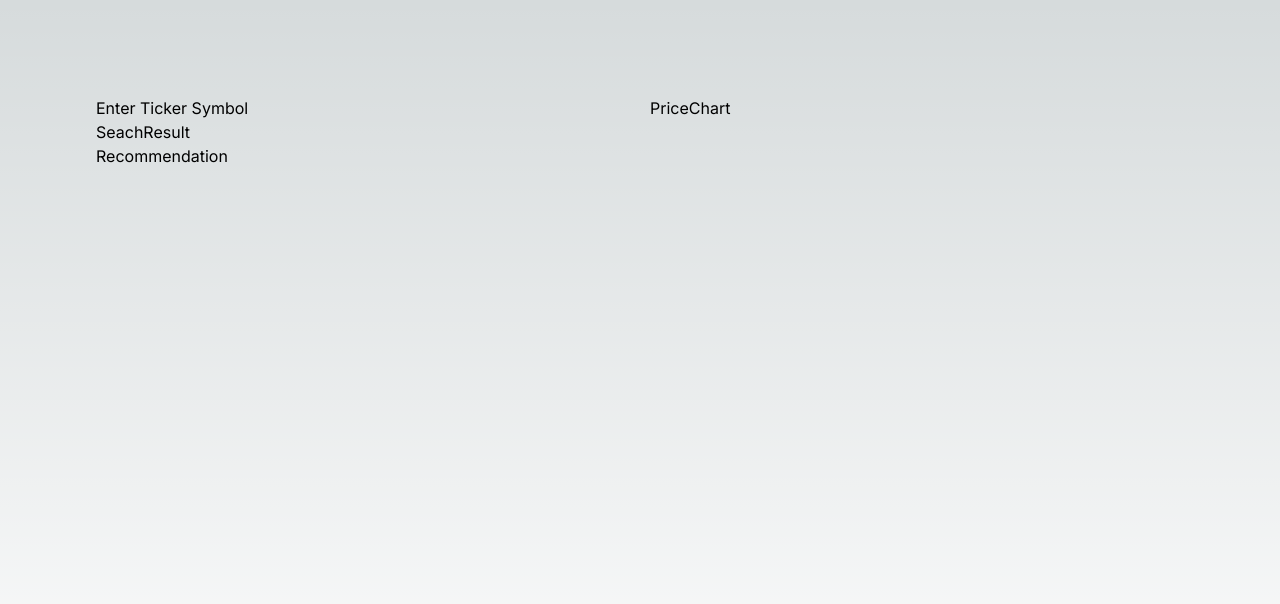
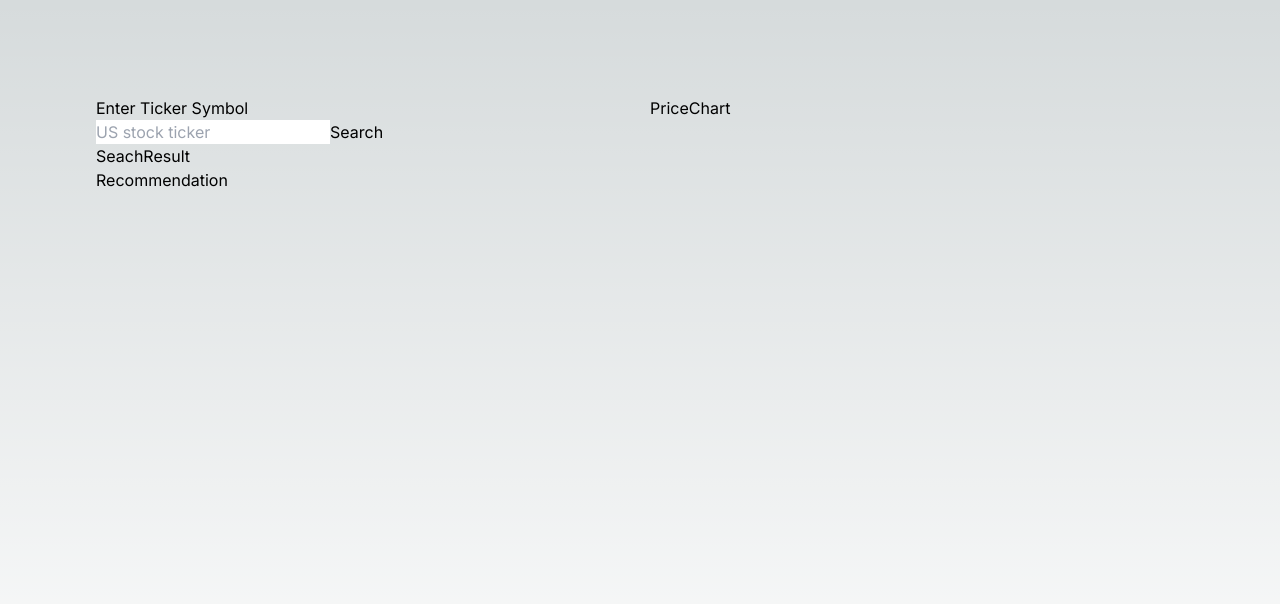
Before and after one commit to adamiku/nextjs-stock-checker, a Next.js app: page / in a window 1280 px wide. Shown: the top 604 px of the page. Built offline with nearby package versions, Linux system fonts and the light colour scheme.

Commit message:
feat: add searchbar functionality

```diff
--- a/app/features/stock/index.tsx
+++ b/app/features/stock/index.tsx
@@ -1,15 +1,7 @@
-import Recommendation from './recommendation/recommendation';
-import SeachResult from './search/seach-result/search-result';
-import SearchBar from './search/search-bar/search-bar';
+import { PropsWithChildren } from 'react';
 
-function Stock() {
-  return (
-    <>
-      <SearchBar />
-      <SeachResult />
-      <Recommendation />
-    </>
-  );
+function Stock({ children }: PropsWithChildren) {
+  return <>{children}</>;
 }
 
 export default Stock;
--- a/app/features/stock/search/search-bar/search-bar.tsx
+++ b/app/features/stock/search/search-bar/search-bar.tsx
@@ -1,7 +1,34 @@
-function SearchBar() {
+'use client';
+
+import { usePathname, useRouter } from 'next/navigation';
+import { useRef } from 'react';
+
+type Props = {
+  query: string;
+};
+
+function SearchBar({ query }: Props) {
+  const router = useRouter();
+  const pathName = usePathname();
+  const inputRef = useRef<HTMLInputElement>(null);
+
+  const searchQuery = () => {
+    router.push(`${pathName}?query=${inputRef.current?.value}`);
+  };
+
   return (
     <>
-      <h2>Enter Ticker Symbol</h2>
+      <label htmlFor="searchInput">Enter Ticker Symbol</label>
+      <br />
+      <input
+        placeholder="US stock ticker"
+        defaultValue={query}
+        id="searchInput"
+        name="search"
+        className="text-black"
+        ref={inputRef}
+      />
+      <button onClick={(event) => searchQuery()}>Search</button>
     </>
   );
 }
--- a/app/page.tsx
+++ b/app/page.tsx
@@ -1,11 +1,24 @@
 import Chart from './features/chart';
 import Stock from './features/stock';
+import Recommendation from './features/stock/recommendation/recommendation';
+import SeachResult from './features/stock/search/seach-result/search-result';
+import SearchBar from './features/stock/search/search-bar/search-bar';
 
-export default function Home() {
+type Props = {
+  searchParams: {
+    query: string;
+  };
+};
+
+export default function Home({ searchParams: { query } }: Props) {
   return (
     <main className="flex min-h-screen flex-col gap-5 p-24 md:flex-row">
       <section className="flex-1">
-        <Stock />
+        <Stock>
+          <SearchBar query={query} />
+          <SeachResult />
+          <Recommendation />
+        </Stock>
       </section>
       <section className="flex-1">
         <Chart />
```
Also changed, not shown: app/features/stock/search/search-bar/useSearch.tsx (deleted), 1 other file (tests, documents, lock files or other folders).
